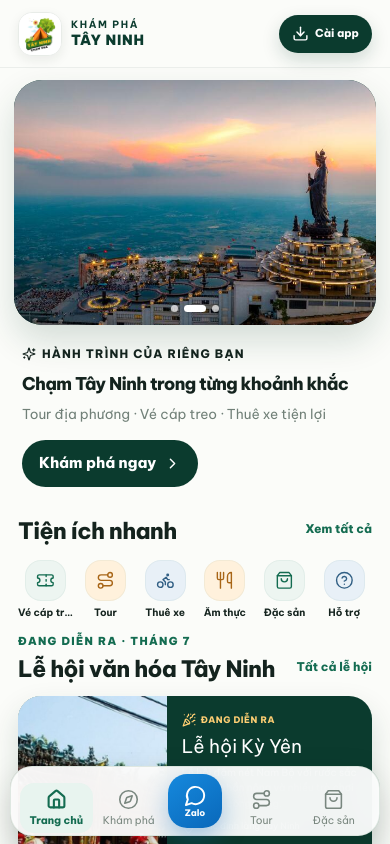
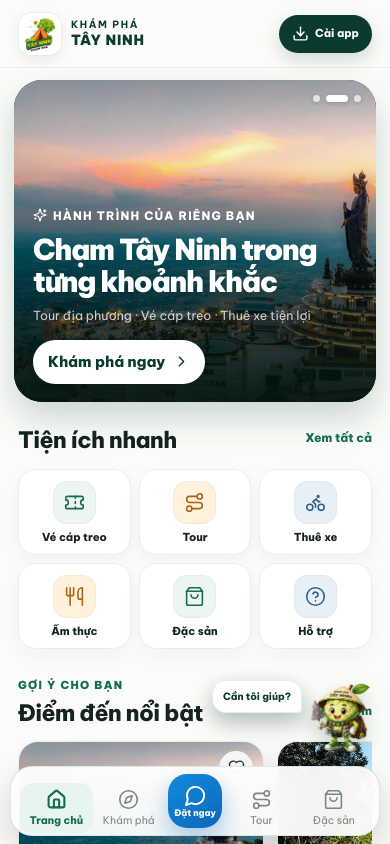
Before and after one commit to minhminhpicture/tayninhtravelapp, a Next.js app: page / in a window 390 px wide. Shown: the top 844 px of the page. Built offline with nearby package versions, Linux system fonts and the light colour scheme.

Commit message:
Redesign mobile home and add travel assistant

```diff
--- a/app/globals.css
+++ b/app/globals.css
@@ -12,14 +12,14 @@
 }
 
 * { box-sizing: border-box; }
-html { background: #dce6df; }
-body { margin: 0; color: var(--ink); background: linear-gradient(135deg, #dce6df, #f5eee2); font-family: var(--font-be-vietnam-pro), ui-sans-serif, system-ui, sans-serif; font-size: clamp(15px, 3.8vw, 17px); text-rendering: optimizeLegibility; -webkit-font-smoothing: antialiased; }
+html { background: #dce6df; overscroll-behavior-y: none; }
+body { margin: 0; color: var(--ink); background: linear-gradient(135deg, #dce6df, #f5eee2); font-family: var(--font-be-vietnam-pro), ui-sans-serif, system-ui, sans-serif; font-size: clamp(15px, 3.8vw, 17px); text-rendering: optimizeLegibility; -webkit-font-smoothing: antialiased; overscroll-behavior-y: none; }
 button, input, textarea { font: inherit; }
 button, a { -webkit-tap-highlight-color: transparent; }
 button { cursor: pointer; }
 
 .app-shell { min-height: 100dvh; display: flex; justify-content: center; }
-.app-frame { width: 100%; max-width: 480px; min-height: 100dvh; background: #fbfcf9; position: relative; overflow: hidden; box-shadow: 0 0 60px rgba(14, 48, 36, .16); }
+.app-frame { width: 100%; max-width: 480px; min-height: 100dvh; background: #fbfcf9; position: relative; overflow: hidden; isolation: isolate; box-shadow: 0 0 60px rgba(14, 48, 36, .16); }
 .topbar { height: calc(68px + env(safe-area-inset-top)); padding: env(safe-area-inset-top) 18px 0; display: flex; align-items: center; justify-content: space-between; background: rgba(251, 252, 249, .94); backdrop-filter: blur(16px); position: sticky; top: 0; z-index: 20; border-bottom: 1px solid rgba(232,236,232,.8); }
 .brand { border: 0; background: none; display: flex; align-items: center; gap: 9px; padding: 0; color: var(--pine); font-size: clamp(13px, 3.6vw, 15px); font-weight: 900; letter-spacing: .05em; line-height: 1.12; text-align: left; }
 .brand small { display: block; font-size: 10px; letter-spacing: .16em; margin-bottom: 3px; font-weight: 700; }
@@ -28,34 +28,35 @@ button { cursor: pointer; }
 .install-top { min-height: 38px; border: 0; border-radius: 999px; padding: 9px 13px; display: inline-flex; align-items: center; justify-content: center; gap: 6px; background: var(--pine); color: #fff; font-size: 11px; font-weight: 800; box-shadow: 0 7px 18px rgba(11,59,46,.18); transition: transform .15s ease, box-shadow .15s ease; }
 .install-top:active { transform: scale(.93); box-shadow: 0 3px 10px rgba(11,59,46,.12); }
 .install-top:hover { box-shadow: 0 10px 24px rgba(11,59,46,.24); }
-.screen-content { padding-bottom: calc(112px + env(safe-area-inset-bottom)); min-height: calc(100dvh - 68px); }
+.screen-content { padding-bottom: calc(112px + env(safe-area-inset-bottom)); min-height: calc(100dvh - 68px); scroll-behavior: smooth; -webkit-overflow-scrolling: touch; }
 
 .hero-panel { margin: 12px 14px 0; }
-.hero-card { min-height: 245px; border-radius: 28px; overflow: hidden; position: relative; background: var(--pine); box-shadow: 0 16px 34px rgba(12,62,46,.16); }
+.hero-card { min-height: 322px; border-radius: 28px; overflow: hidden; position: relative; background: var(--pine); box-shadow: 0 16px 34px rgba(12,62,46,.2); }
 .hero-card > img { position: absolute; inset: 0; width: 100%; height: 100%; object-fit: cover; }
-.hero-dots { position: absolute; left: 0; right: 0; bottom: 13px; display: flex; justify-content: center; gap: 6px; }
+.hero-shade { position: absolute; inset: 0; background: linear-gradient(180deg, rgba(3,23,16,.03) 28%, rgba(3,23,16,.9) 100%); }
+.hero-dots { position: absolute; z-index: 2; top: 15px; right: 15px; display: flex; justify-content: flex-end; gap: 6px; }
 .hero-dots button { width: 7px; height: 7px; padding: 0; border: 0; border-radius: 99px; background: rgba(255,255,255,.68); box-shadow: 0 1px 5px rgba(0,0,0,.18); transition: width .2s ease, background .2s ease; }
 .hero-dots button.active { width: 22px; background: #fff; }
-.hero-copy { padding: 20px 8px 4px; color: var(--ink); }
+.hero-copy { position: absolute; z-index: 1; left: 19px; right: 19px; bottom: 18px; color: #fff; }
 .eyebrow { display: inline-flex; align-items: center; gap: 6px; font-size: clamp(11px, 3vw, 12px); font-weight: 800; letter-spacing: .1em; text-transform: uppercase; margin-bottom: 10px; }
-.hero-copy h1 { font-family: inherit; font-size: clamp(14px, 4.5vw, 21px); line-height: 1.2; letter-spacing: -.035em; margin: 0 0 10px; font-weight: 800; white-space: nowrap; }
-.hero-copy p { font-size: clamp(13px, 3.5vw, 15px); line-height: 1.5; color: var(--muted); margin: 0 0 16px; }
-.hero-copy button { border: 0; background: var(--pine); color: #fff; font-weight: 800; border-radius: 999px; padding: 12px 17px; display: inline-flex; align-items: center; gap: 8px; }
+.hero-copy h1 { font-family: inherit; max-width: 350px; font-size: clamp(25px, 7.4vw, 34px); line-height: 1.12; letter-spacing: -.045em; margin: 0 0 8px; font-weight: 900; text-wrap: balance; }
+.hero-copy p { font-size: clamp(11px, 3.2vw, 13px); line-height: 1.5; color: rgba(255,255,255,.78); margin: 0 0 14px; }
+.hero-copy button { min-height: 42px; border: 0; background: #fff; color: var(--pine); font-weight: 800; border-radius: 999px; padding: 11px 15px; display: inline-flex; align-items: center; gap: 8px; box-shadow: 0 7px 20px rgba(0,0,0,.16); }
 
 .section { padding: 24px 18px 0; }
-.quick-section { margin-top: -2px; }
+.quick-section { padding-top: 20px; }
 .section-title { display: flex; justify-content: space-between; align-items: flex-end; margin-bottom: 13px; }
 .section-title h2, .subheading { font-family: inherit; font-size: clamp(20px, 5.8vw, 25px); line-height: 1.25; letter-spacing: -.025em; margin: 0; color: var(--ink); font-weight: 800; }
 .section-title span, .page-kicker { display: block; color: var(--green); font-size: 11px; font-weight: 900; letter-spacing: .12em; margin-bottom: 5px; }
 .section-title button { border: 0; background: none; color: var(--green); font-size: 12px; font-weight: 800; padding: 7px 0; }
-.quick-grid { display: grid; grid-template-columns: repeat(6, 1fr); gap: 4px; overflow: hidden; padding: 2px 0 6px; }
-.quick-grid button { width: 100%; min-width: 0; border: 0; background: none; padding: 0; color: var(--ink); text-align: center; }
-.quick-grid button span { width: clamp(40px, 10.5vw, 50px); height: clamp(40px, 10.5vw, 50px); margin: 0 auto 6px; border-radius: 16px; display: grid; place-items: center; background: #edf5f1; color: var(--green); box-shadow: inset 0 0 0 1px rgba(20,108,81,.05); transition: transform .15s ease; }
-.quick-grid button:active span { transform: scale(.92); }
-.quick-grid button span svg { width: clamp(18px, 4.8vw, 23px); height: clamp(18px, 4.8vw, 23px); }
+.quick-grid { display: grid; grid-template-columns: repeat(3, 1fr); gap: 8px; padding: 2px 0 4px; }
+.quick-grid button { width: 100%; min-width: 0; min-height: 86px; border: 1px solid #e8eee9; border-radius: 18px; background: #fff; padding: 10px 5px 9px; color: var(--ink); text-align: center; box-shadow: 0 6px 18px rgba(20,35,30,.045); transition: transform .15s ease, box-shadow .15s ease; }
+.quick-grid button:active { transform: scale(.96); box-shadow: 0 3px 10px rgba(20,35,30,.04); }
+.quick-grid button span { width: 43px; height: 43px; margin: 0 auto 6px; border-radius: 14px; display: grid; place-items: center; background: #edf5f1; color: var(--green); box-shadow: inset 0 0 0 1px rgba(20,108,81,.05); }
+.quick-grid button span svg { width: 21px; height: 21px; }
 .quick-grid button:nth-child(2n) span { background: #fff1dc; color: #a86516; }
 .quick-grid button:nth-child(3n) span { background: #e8f0f7; color: #315f84; }
-.quick-grid b { display: block; font-size: clamp(9px, 2.6vw, 11px); line-height: 1.25; white-space: nowrap; overflow: hidden; text-overflow: ellipsis; font-weight: 700; }
+.quick-grid b { display: block; font-size: 11px; line-height: 1.3; white-space: nowrap; overflow: hidden; text-overflow: ellipsis; font-weight: 800; }
 .card-scroll { display: grid; grid-auto-flow: column; grid-auto-columns: 70%; gap: 13px; overflow-x: auto; scroll-snap-type: x mandatory; padding: 1px 1px 10px; scrollbar-width: none; }
 .destination-card { scroll-snap-align: start; min-width: 0; background: #fff; border-radius: 20px; box-shadow: 0 8px 24px rgba(20,35,30,.07); overflow: hidden; border: 1px solid #edf0ec; }
 .destination-image { height: 154px; position: relative; overflow: hidden; }
@@ -284,6 +285,31 @@ button { cursor: pointer; }
 .draft-row small { color: var(--muted); font-size: 10px; margin-top: 3px; }
 .draft-row button { width: 34px; height: 34px; border: 0; border-radius: 11px; display: grid; place-items: center; background: #f4f4f2; color: var(--muted); }
 
+.travel-assistant { position: fixed; z-index: 49; right: max(12px, calc((100vw - 480px) / 2 + 12px)); bottom: calc(max(8px, env(safe-area-inset-bottom)) + 78px); display: grid; justify-items: end; pointer-events: none; }
+.assistant-trigger { width: 104px; height: 86px; padding: 0; border: 0; display: flex; align-items: flex-end; justify-content: flex-end; background: none; position: relative; pointer-events: auto; filter: drop-shadow(0 9px 10px rgba(11,59,46,.22)); transition: transform .18s ease; }
+.assistant-trigger:active { transform: scale(.94); }
+.assistant-trigger img { width: 78px; height: 84px; object-fit: contain; object-position: right bottom; }
+.assistant-trigger span { position: absolute; left: -62px; top: 8px; min-width: 88px; padding: 8px 10px; border: 1px solid var(--line); border-radius: 14px 14px 4px 14px; color: var(--pine); background: rgba(255,255,255,.96); box-shadow: 0 8px 24px rgba(20,35,30,.12); font-size: 10px; font-weight: 800; white-space: nowrap; }
+.assistant-panel { width: min(342px, calc(100vw - 28px)); margin-bottom: -2px; padding: 15px; border: 1px solid rgba(220,229,223,.96); border-radius: 24px; color: var(--ink); background: rgba(255,255,255,.97); -webkit-backdrop-filter: blur(22px); backdrop-filter: blur(22px); box-shadow: 0 20px 50px rgba(10,44,33,.22); pointer-events: auto; animation: assistantIn .22s ease-out; }
+.assistant-head { display: grid; grid-template-columns: 44px 1fr 34px; gap: 10px; align-items: center; }
+.assistant-head > span { width: 44px; height: 44px; overflow: hidden; display: grid; place-items: center; border-radius: 14px; background: var(--mint); }
+.assistant-head img { width: 47px; height: 47px; object-fit: contain; object-position: center 7px; }
+.assistant-head > div { display: grid; gap: 2px; }
+.assistant-head small { color: var(--green); font-size: 8px; letter-spacing: .1em; font-weight: 900; }
+.assistant-head b { font-size: 15px; }
+.assistant-head > button { width: 34px; height: 34px; border: 1px solid var(--line); border-radius: 11px; display: grid; place-items: center; color: var(--muted); background: #fff; }
+.assistant-panel > p { margin: 12px 0; color: var(--muted); font-size: 11px; line-height: 1.5; }
+.assistant-actions { display: grid; grid-template-columns: 1fr 1fr; gap: 8px; }
+.assistant-actions > button { min-height: 62px; padding: 9px; border: 1px solid var(--line); border-radius: 15px; display: flex; align-items: center; gap: 8px; color: var(--pine); background: #fbfcf9; text-align: left; }
+.assistant-actions > button > svg { flex: 0 0 auto; color: var(--green); }
+.assistant-actions span { display: grid; gap: 2px; }
+.assistant-actions b { font-size: 11px; }
+.assistant-actions small { color: var(--muted); font-size: 8px; line-height: 1.35; }
+.assistant-zalo { width: 100%; min-height: 42px; margin-top: 9px; border: 0; border-radius: 14px; display: flex; align-items: center; justify-content: center; gap: 7px; color: #fff; background: #1679db; font-size: 11px; font-weight: 800; }
+.travel-assistant.open .assistant-trigger { width: 64px; height: 64px; margin-top: -4px; }
+.travel-assistant.open .assistant-trigger img { width: 58px; height: 62px; }
+@keyframes assistantIn { from { opacity: 0; transform: translateY(12px) scale(.97); } }
+
 .bottom-nav { position: fixed; bottom: max(8px, env(safe-area-inset-bottom)); left: 50%; transform: translateX(-50%); width: min(calc(100% - 20px), 460px); z-index: 50; height: 70px; padding: 7px 9px; background: rgba(255,255,255,.94); -webkit-backdrop-filter: blur(22px); backdrop-filter: blur(22px); border: 1px solid rgba(220, 229, 223, .92); border-radius: 22px; box-shadow: 0 14px 34px rgba(20,35,30,.18); display: grid; grid-template-columns: 1fr 1fr 60px 1fr 1fr; align-items: center; }
 .bottom-nav > button { min-height: 50px; border: 0; border-radius: 14px; background: none; color: #79877f; display: grid; justify-items: center; align-content: center; gap: 4px; font-size: clamp(9px, 2.7vw, 11px); line-height: 1.2; padding: 5px 1px; transition: color .18s ease, background .18s ease, transform .15s ease; }
 .bottom-nav > button:active { transform: scale(.92); }
@@ -325,13 +351,13 @@ button { cursor: pointer; }
   .brand { gap: 7px; }
   .brand-mark { width: 33px; height: 33px; }
   .hero-panel { margin-inline: 10px; }
-  .hero-card { min-height: 210px; border-radius: 23px; }
-  .hero-copy { padding-inline: 4px; }
-  .hero-copy h1 { font-size: clamp(28px, 9vw, 32px); }
+  .hero-card { min-height: 292px; border-radius: 23px; }
+  .hero-copy { left: 15px; right: 15px; bottom: 15px; }
+  .hero-copy h1 { font-size: 25px; }
   .section, .page-section { padding-inline: 13px; }
-  .quick-grid { grid-template-columns: repeat(6, 1fr); gap: 2px; }
+  .quick-grid { grid-template-columns: repeat(3, 1fr); gap: 7px; }
   .quick-grid button { min-width: 0; }
-  .quick-grid button span { width: 38px; height: 38px; border-radius: 13px; }
+  .quick-grid button span { width: 39px; height: 39px; border-radius: 13px; }
   .card-scroll { grid-auto-columns: 82%; }
   .destination-grid { grid-template-columns: 1fr; }
   .destination-grid .destination-image { height: 160px; }
@@ -349,6 +375,8 @@ button { cursor: pointer; }
   .timeline-item img { width: 48px; height: 48px; }
   .bottom-nav { padding-inline: 5px; grid-template-columns: 1fr 1fr 54px 1fr 1fr; }
   .bottom-nav .nav-main { width: 48px; height: 48px; }
+  .assistant-trigger span { display: none; }
+  .assistant-panel { width: calc(100vw - 20px); padding: 13px; }
   .support-panel { align-items: flex-start; flex-wrap: wrap; }
   .support-panel button { margin-left: 34px; }
   .food-card { grid-template-columns: 62px 1fr 34px; gap: 8px; padding: 8px; }
--- a/app/page.tsx
+++ b/app/page.tsx
@@ -302,6 +302,7 @@ export default function HomePage() {
   const [installPlatform, setInstallPlatform] = useState<InstallPlatform>("desktop");
   const [isInstalled, setIsInstalled] = useState(false);
   const [toast, setToast] = useState("");
+  const [assistantOpen, setAssistantOpen] = useState(false);
   const [heroSlide, setHeroSlide] = useState(0);
   const [foodCategory, setFoodCategory] = useState("all");
   const [vehicle, setVehicle] = useState<VehicleType>("motorbike");
@@ -475,17 +476,18 @@ export default function HomePage() {
               <section className="hero-panel">
                 <div className="hero-card">
                   <img src={heroSlides[heroSlide].image} alt={heroSlides[heroSlide].alt} />
+                  <div className="hero-shade" />
+                  <div className="hero-copy">
+                    <span className="eyebrow"><Sparkles size={14} /> Hành trình của riêng bạn</span>
+                    <h1>Chạm Tây Ninh trong từng khoảnh khắc</h1>
+                    <p>Tour địa phương · Vé cáp treo · Thuê xe tiện lợi</p>
+                    <button onClick={() => setTab("explore")}>Khám phá ngay <ChevronRight size={17} /></button>
+                  </div>
                   <div className="hero-dots" aria-label="Chọn ảnh">
                     {heroSlides.map((slide, index) => (
                       <button key={slide.image} className={heroSlide === index ? "active" : ""} onClick={() => setHeroSlide(index)} aria-label={`Ảnh ${index + 1}`} />
                     ))}
                   </div>
-                </div>
-                <div className="hero-copy">
-                  <span className="eyebrow"><Sparkles size={14} /> Hành trình của riêng bạn</span>
-                  <h1>Chạm Tây Ninh trong từng khoảnh khắc</h1>
-                  <p>Tour địa phương · Vé cáp treo · Thuê xe tiện lợi</p>
-                  <button onClick={() => setTab("explore")}>Khám phá ngay <ChevronRight size={17} /></button>
                 </div>
               </section>
 
@@ -509,8 +511,6 @@ export default function HomePage() {
                 </div>
               </section>
 
-              <HomeEventsSection events={allEvents} onViewAll={() => setTab("events")} onMap={openMap} />
-
               <section className="section">
                 <div className="section-title"><div><span>GỢI Ý CHO BẠN</span><h2>Điểm đến nổi bật</h2></div><button onClick={() => setTab("explore")}>Xem thêm</button></div>
                 <div className="card-scroll">
@@ -533,6 +533,8 @@ export default function HomePage() {
                   ))}
                 </div>
               </section>
+
+              <HomeEventsSection events={allEvents} onViewAll={() => setTab("events")} onMap={openMap} />
 
               {!isInstalled && (
                 <section className="install-card">
@@ -786,10 +788,34 @@ export default function HomePage() {
           )}
         </div>
 
+        <aside className={`travel-assistant ${assistantOpen ? "open" : ""}`} aria-label="Trợ lý du lịch Tây Ninh">
+          {assistantOpen && (
+            <section className="assistant-panel" role="dialog" aria-label="Tôi có thể giúp gì cho bạn?">
+              <div className="assistant-head">
+                <span><img src="/assistant-mascot.png" alt="" /></span>
+                <div><small>TRỢ LÝ TÂY NINH</small><b>Tôi có thể giúp gì?</b></div>
+                <button onClick={() => setAssistantOpen(false)} aria-label="Đóng trợ lý"><X size={18} /></button>
+              </div>
+              <p>Chọn nhu cầu, tôi sẽ đưa bạn đến đúng chỗ ngay.</p>
+              <div className="assistant-actions">
+                <button onClick={() => { setTab("tour"); setAssistantOpen(false); }}><Route size={18} /><span><b>Xem tour</b><small>Lịch trình gợi ý</small></span></button>
+                <button onClick={() => { setTab("food"); setAssistantOpen(false); }}><ShoppingBag size={18} /><span><b>Mua đặc sản</b><small>Đặt qua Zalo OA</small></span></button>
+                <button onClick={() => { setTab("rental"); setAssistantOpen(false); }}><Bike size={18} /><span><b>Thuê xe</b><small>Kiểm tra lịch xe</small></span></button>
+                <button onClick={() => { setSearchOpen(true); setAssistantOpen(false); }}><Search size={18} /><span><b>Tìm địa điểm</b><small>Tra cứu nhanh</small></span></button>
+              </div>
+              <button className="assistant-zalo" onClick={openZalo}><MessageCircle size={18} /> Hỏi trực tiếp qua Zalo</button>
+            </section>
+          )}
+          <button className="assistant-trigger" onClick={() => setAssistantOpen((value) => !value)} aria-expanded={assistantOpen} aria-label={assistantOpen ? "Đóng trợ lý Tây Ninh" : "Mở trợ lý Tây Ninh"}>
+            {!assistantOpen && <span>Cần tôi giúp?</span>}
+            <img src="/assistant-mascot.png" alt="Trợ lý Tây Ninh" />
+          </button>
+        </aside>
+
         <nav className="bottom-nav" aria-label="Điều hướng chính">
           <NavButton active={tab === "home"} icon={Home} label="Trang chủ" onClick={() => setTab("home")} />
           <NavButton active={tab === "explore"} icon={Compass} label="Khám phá" onClick={() => setTab("explore")} />
-          <button className="nav-main" onClick={openZalo} aria-label="Liên hệ qua Zalo"><MessageCircle size={23} /><span>Zalo</span></button>
+          <button className="nav-main" onClick={() => setAssistantOpen(true)} aria-label="Mở trợ lý đặt dịch vụ"><MessageCircle size={23} /><span>Đặt ngay</span></button>
           <NavButton active={tab === "tour"} icon={Route} label="Tour" onClick={() => setTab("tour")} />
           <NavButton active={tab === "food"} icon={ShoppingBag} label="Đặc sản" onClick={() => setTab("food")} />
         </nav>
```
Also changed, not shown: public/assistant-mascot.png (added).
